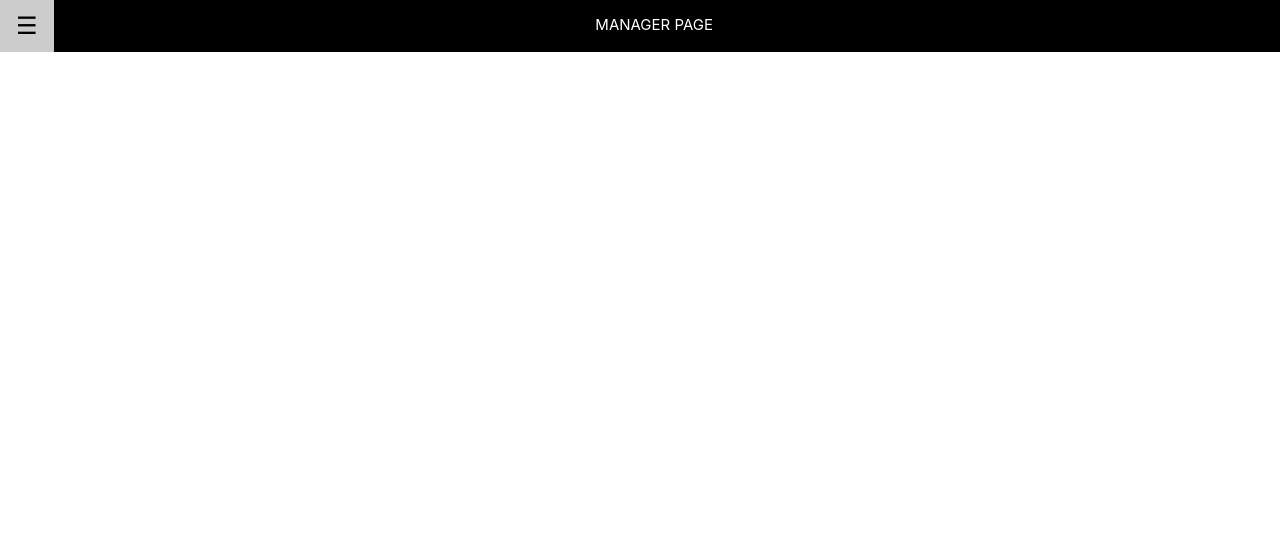
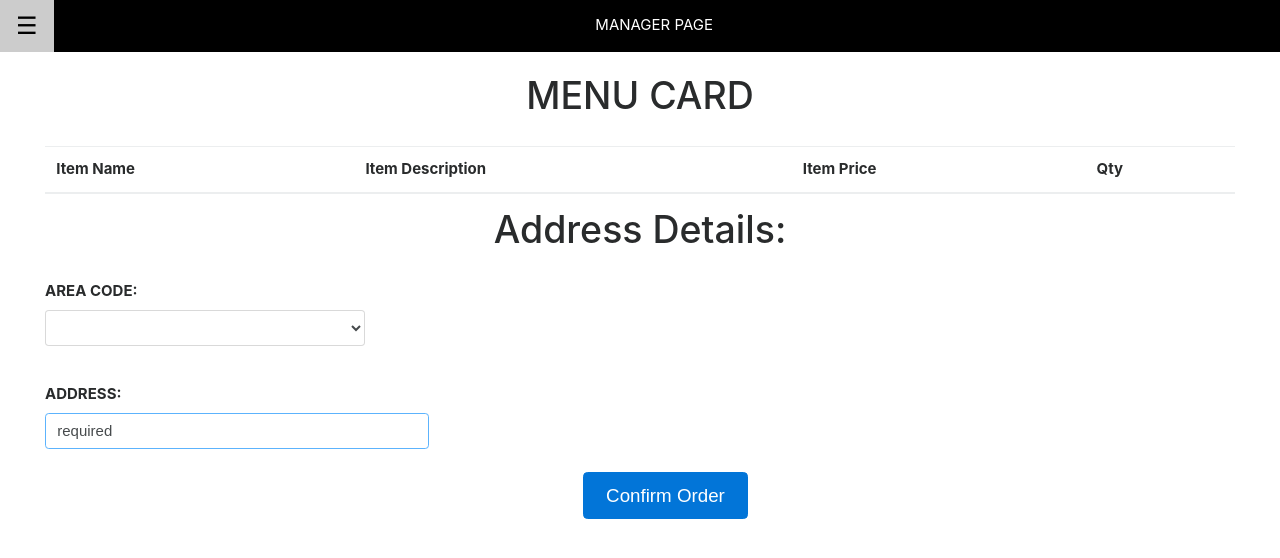
Before and after one commit to V4run14/Restaurant, a Flask app: template templates/cust_place_order.html in a window 1280 px wide. Shown: the top 558 px of the page. Run offline with Flask 2, Linux system fonts and the light colour scheme; the template is opened without the code that fills it, so the values that code supplies are empty; some libraries are stand-ins or nearby versions.

Commit message:
Place order

```diff
--- a/templates/cust_place_order.html
+++ b/templates/cust_place_order.html
@@ -5,11 +5,12 @@
 
     <link rel="stylesheet" href="https://www.w3schools.com/w3css/4/w3.css">
     <link rel="stylesheet" href="https://maxcdn.bootstrapcdn.com/bootstrap/4.0.0-beta.3/css/bootstrap.min.css" integrity="sha384-Zug+QiDoJOrZ5t4lssLdxGhVrurbmBWopoEl+M6BdEfwnCJZtKxi1KgxUyJq13dy" crossorigin="anonymous">
-    {% block head %}
+    <!-- <link href="{{ url_for('static', filename='/Loader.css') }}" rel="stylesheet"> -->
+    <script src="https://ajax.googleapis.com/ajax/libs/jquery/2.1.3/jquery.min.js"></script>
 
-    <title>{% block title %}{% endblock %}</title>
+    <title></title>
 
-    {% endblock %}
+
   </head>
 
   <body>
@@ -28,11 +29,62 @@
         <button id="openNav" class="w3-button w3-black w3-xlarge" onclick="w3_open()">&#9776;</button>
         <span id="text" style="margin-left: 42%;">MANAGER PAGE</span>
       </div>
-      {% block body %}
-      {% endblock %}
+
+      <form action="{{url_for('cust_order', cust_id=profile.cust_id)}}" method="POST">
+      <div class="pl-5 pr-5">
+        <br>
+        <h1 class="text-center">MENU CARD</h1>
+
+        <br>
+        <table class="table table-striped table-dark text-center">
+            <thead>
+              <tr>
+                <th scope="col">Item Name</th>
+                <th scope="col">Item Description</th>
+                <th scope="col">Item Price</th>
+
+                <th scope="col">Qty</th>
+              </tr>
+            </thead>
+            <tbody>
+              {% for menu in menus %}
+              <tr>
+                <th scope="row">{{menu.item_name}}</th>
+                <td>{{menu.description}}</td>
+                <td>{{menu.price}}</td>
+
+              <td><input type="number" class="text-center btn-outline-light" min="0" name={{menu.item_name}} value="0" name="" /></td>
+
+              </tr>
+              {% endfor %}
+            </tbody>
+          </table>
+          <div>
+            <h1 class="text-center">Address Details: </h1>
+            <br>
+
+            <div class="form-group">
+              <label for="areaCode" ><b>AREA CODE:</b></label>
+               <select class="form-control"  style="width: 25vw;" id="area_code" name="area_code">
+                  {% for area in areas %}
+                      {% if area.area_code==profile.area_code %}
+                      <option selected value="{{ area.area_code }}">{{ area.branch_name }} : {{ area.area_code }}</option>
+                      {% else %}
+                      <option value="{{ area.area_code }}">{{ area.branch_name }} : {{ area.area_code }}</option>
+                      {% endif %}
+                  {% endfor %}
+               </select>
+              </div>
+              <br>
+
+              <label for="address"><b>ADDRESS:</b></label>
+            <input type="text" id="address" style="width: 30vw;" class="form-control" name="address" value={{profile.address}} required autofocus/>
+              <br>
+          <button type="submit" class="btn btn-lg btn-primary" style="margin-left: 42vw;">Confirm Order</button>
+           <div><br></div>
+        </form>
 
     </div>
-
 
     <script>
     function w3_open() {
@@ -47,5 +99,7 @@
       document.getElementById("mySidebar").style.display = "none";
       document.getElementById("openNav").style.display = "inline-block";
     }
+
+
     </script>
   </body>
```
Also changed, not shown: static/Loader.css (added, +56 -0 lines), templates/cust_order.html (+13 -3 lines).
